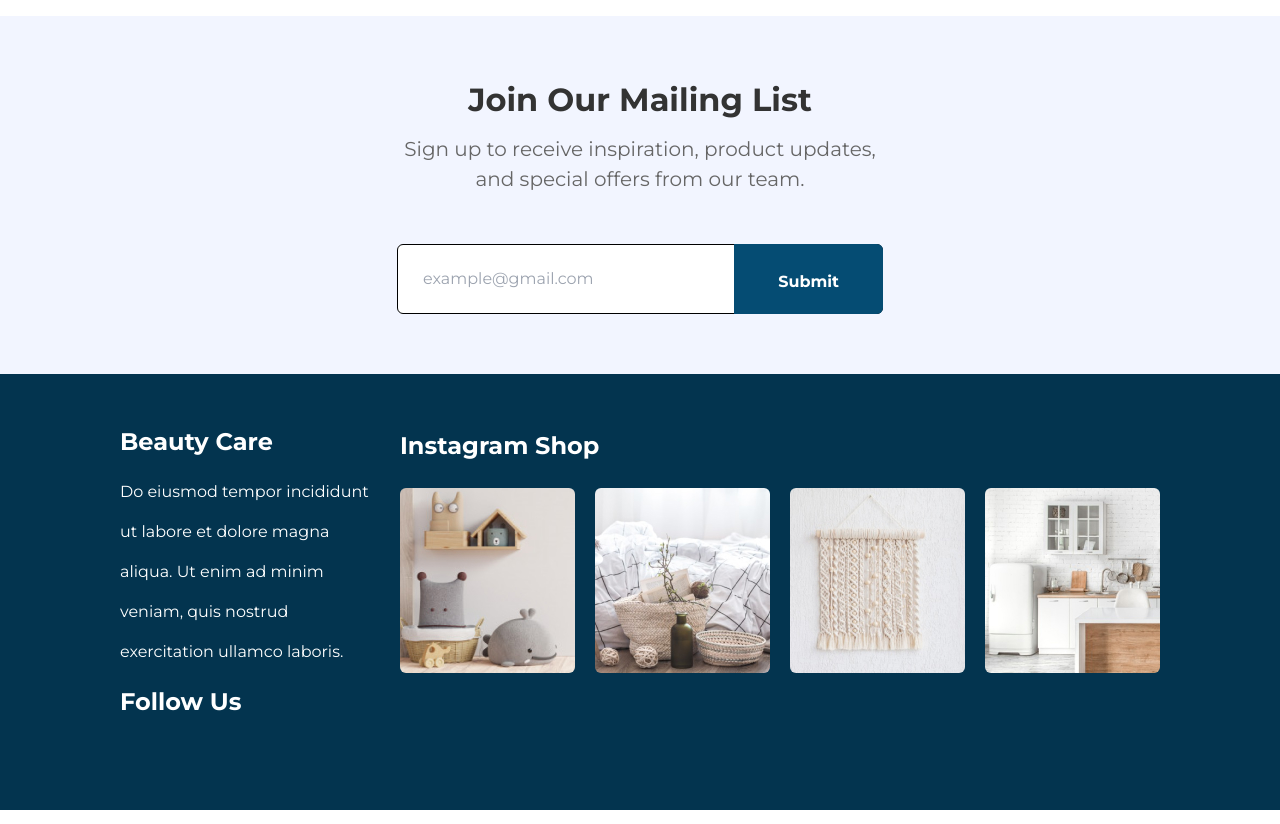
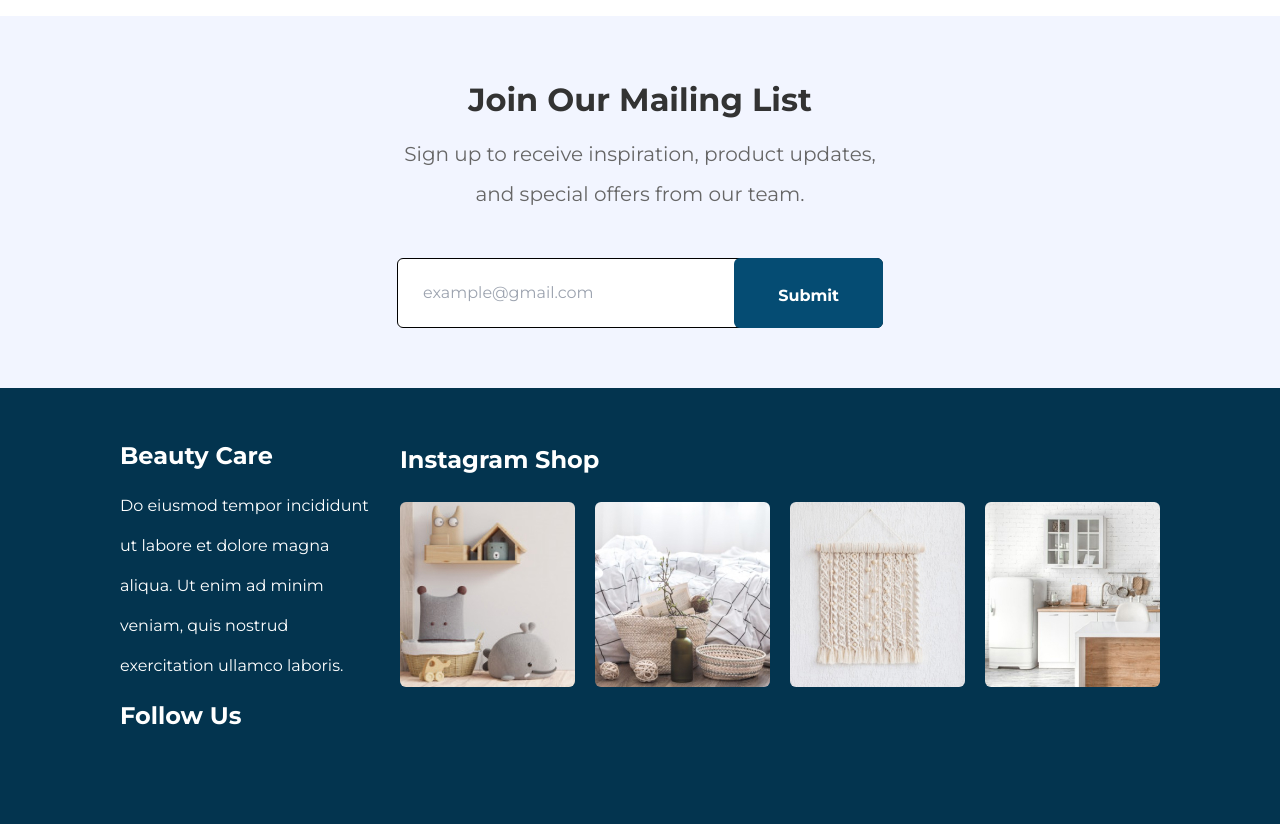
Before and after one commit to Herocode-DThanhThong/home_assignment, a React (Create React App) app: page / in a window 1280 px wide. Shown: the part 3840-4664 px from the top of the page. Built offline with nearby package versions, Linux system fonts and the light colour scheme.

Commit message:
fix leading

```diff
--- a/src/components/contact/Contact.jsx
+++ b/src/components/contact/Contact.jsx
@@ -6,7 +6,7 @@ const Contact = () => {
       <h1 className="text-[32px] text-[#333333] font-bold text-center">
         Join Our Mailing List
       </h1>
-      <p className="mt-[10px] mb-[50px] text-center text-[#666666] text-[20px]">
+      <p className="mt-[10px] mb-11 text-center text-[#666666] text-[20px] leading-10">
         Sign up to receive inspiration, product updates, <br /> and special
         offers from our team.
       </p>
@@ -16,7 +16,7 @@ const Contact = () => {
           className="py-[25px] pl-2 sm:pl-[25px] w-full h-full rounded-md border border-black text-[#011C42] bg-white"
           placeholder="example@gmail.com"
         />
-        <button className="rounded-md py-[26px] px-4 sm:px-[44px] text-white font-bold text-[16px] absolute top-0 bottom-0 right-0 bg-[#054C73] rounded-tr-md rounded-br-md rounded-tl-none rounded-bl-none">
+        <button className="rounded-md py-[26px] px-4 sm:px-[44px] text-white font-bold text-[16px] absolute top-0 bottom-0 right-0 bg-[#054C73]">
           Submit
         </button>
       </div>
```
